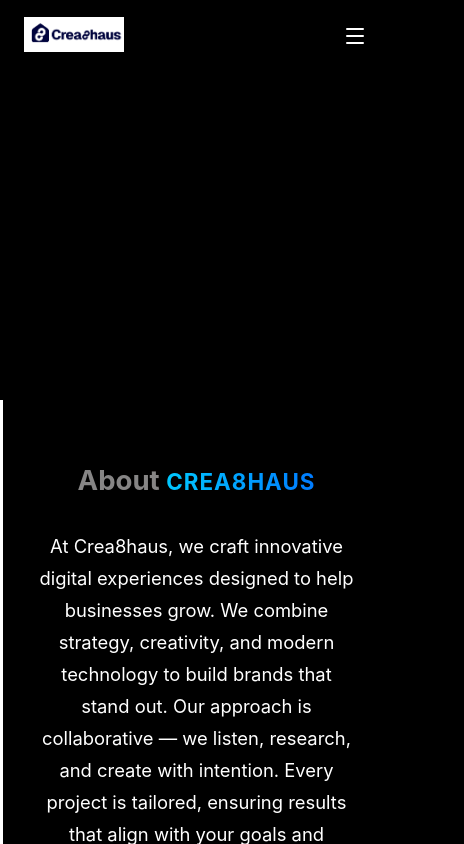
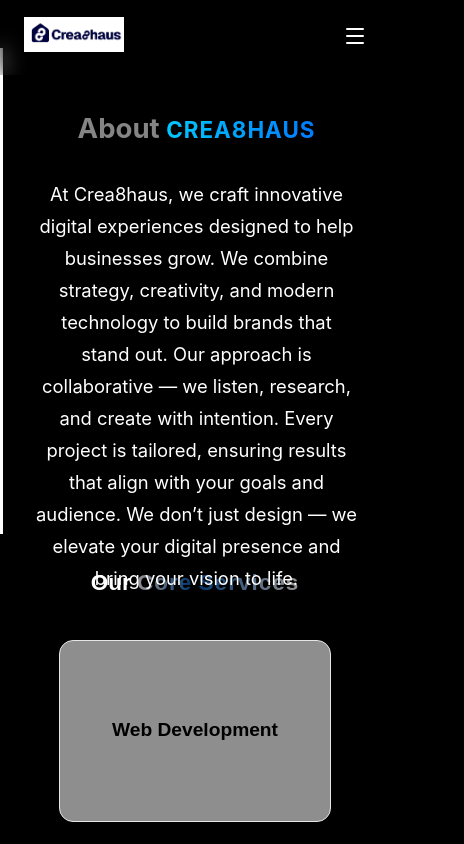
Before and after one commit to DeBlackCoder/Crea8haus, a Next.js app: page /about in a window 390 px wide. Shown: the top 844 px of the page, 464 px wide, since content can reach past the window. Built offline with nearby package versions, Linux system fonts and the light colour scheme.

Commit message:
about fixes

```diff
--- a/app/about/about.css
+++ b/app/about/about.css
@@ -374,6 +374,26 @@
   animation-play-state: paused;
 }
 
+@media (max-width:768px) {
+  .about-section {
+    margin: 0;
+    margin-top: 3rem;
+    height: 50vh;
+  }
+  .process-steps {
+  display: grid;
+  grid-template-columns: repeat(2, 1fr);
+  gap: 15px;
+  text-align: center;
+  margin-top: 20px;
+}
+
+.step {
+  width: 100%;
+  padding: 1.5rem;
+  box-sizing: border-box;
+}
+}
 
 
 @media (min-width: 768px) {
```
